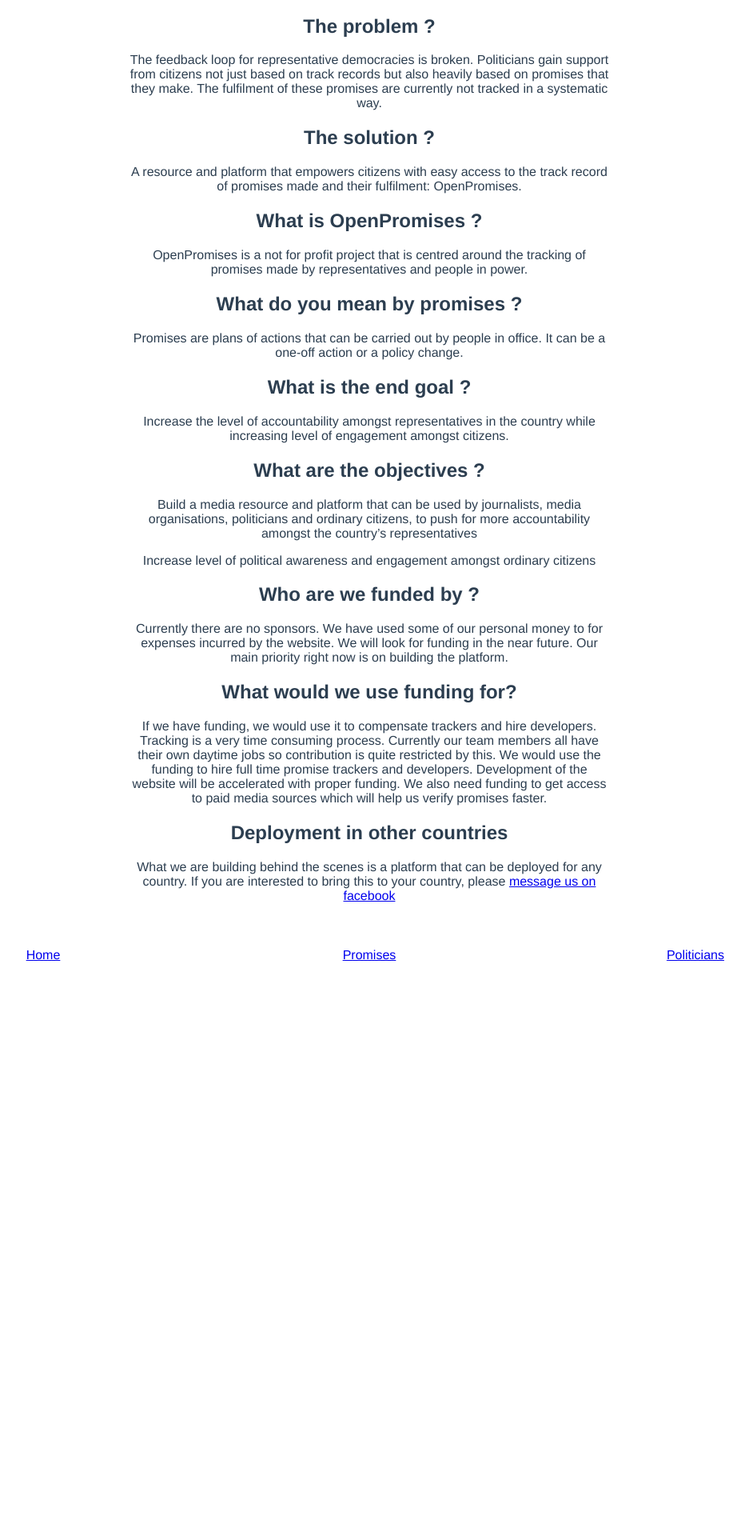
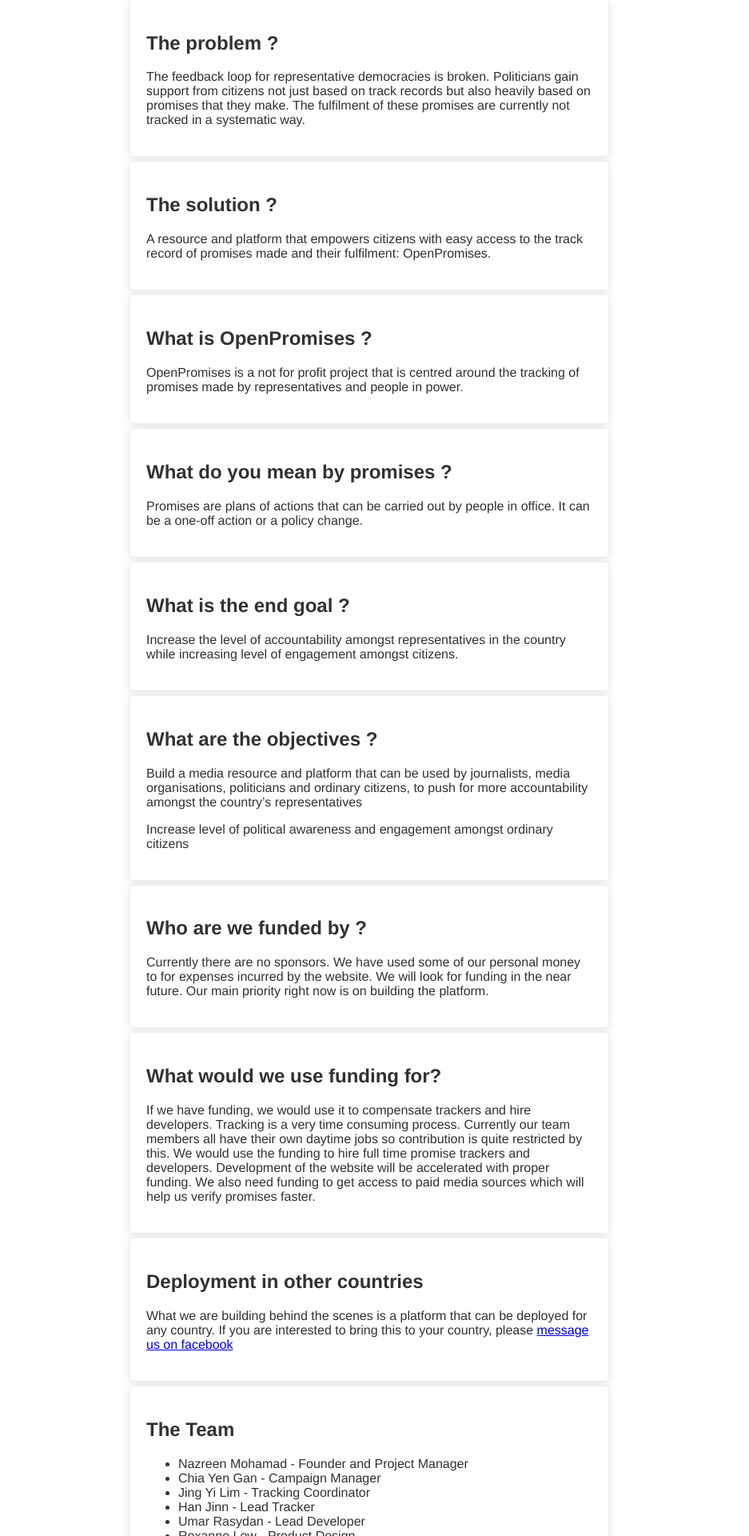
Before and after one commit to openpromisesmy/ui, a Vue app: page /about in a window 1280 px wide. Shown: the part 475-2395 px from the top of the page at 80% size, without its empty margins (178-1115 px from the left). Before the commit the page ends 1728 px from the top, so only its background shows below. Built offline with nearby package versions, Linux system fonts and the light colour scheme; no server answers; what vue-mq would draw is missing.

Commit message:
update team

```diff
--- a/src/components/About.vue
+++ b/src/components/About.vue
@@ -6,34 +6,65 @@
     <el-row>
      <el-col :span="24">
          <div class="about-points">
+
+             <el-card>
              <h2>The problem ?</h2>
              <p>The feedback loop for representative democracies is broken. Politicians gain support from citizens not just based on track records but also heavily based on promises that they make. The fulfilment of these promises are currently not tracked in a systematic way.</p>
+             </el-card>
 
+            <el-card>
              <h2>The solution ?</h2>
              <p>A resource and platform that empowers citizens with easy access to the track record of promises made and their fulfilment: OpenPromises.</p>
+            </el-card>
 
+            <el-card>
              <h2>What is OpenPromises ?</h2>
              <p>OpenPromises is a not for profit project that is centred around the tracking of promises made by representatives and people in power.</p>
+            </el-card>
 
+            <el-card>
              <h2>What do you mean by promises ?</h2>
              <p>Promises are plans of actions that can be carried out by people in office. It can be a one-off action or a policy change.</p>
+            </el-card>
 
+            <el-card>
              <h2>What is the end goal ?</h2>
              <p>Increase the level of accountability amongst representatives in the country while increasing level of engagement amongst citizens.</p>
+            </el-card>
 
+            <el-card>
              <h2>What are the objectives ?</h2>
              <p>Build a media resource and platform that can be used by journalists, media organisations, politicians and ordinary citizens, to push for more accountability amongst the country’s representatives</p>
              <p>Increase level of political awareness and engagement amongst ordinary citizens</p>
+            </el-card>
 
+            <el-card>
              <h2>Who are we funded by ?</h2>
              <p>Currently there are no sponsors. We have used some of our personal money to for expenses incurred by the website. We will look for funding in the near future. Our main priority right now is on building the platform.</p>
+            </el-card>
 
+            <el-card>
              <h2>What would we use funding for?</h2>
              <p>If we have funding, we would use it to compensate trackers and hire developers. Tracking is a very time consuming process. Currently our team members all have their own daytime jobs so contribution is quite restricted by this. We would use the funding to hire full time promise trackers and developers. Development of the website will be accelerated with proper funding. We also need funding to get access to paid media sources which will help us verify promises faster.</p>
+            </el-card>
 
+            <el-card>
              <h2>Deployment in other countries</h2>
              <p>What we are building behind the scenes is a platform that can be deployed for any country. If you are interested to bring this to your country, please <a href="https://facebook.com/openpromises.malaysia" target="_blank">message us on facebook</a></p>
+            </el-card>
 
+          <el-card>
+              <h2>The Team</h2>
+              <ul>
+                <li>Nazreen Mohamad - Founder and Project Manager</li>
+                <li>Chia Yen Gan - Campaign Manager</li>
+                <li>Jing Yi Lim - Tracking Coordinator</li>
+                <li>Han Jinn - Lead Tracker</li>
+                <li>Umar Rasydan - Lead Developer</li>
+                <li>Roxanne Low - Product Design</li>
+              </ul>
+              <p>None of us are affiliated with any political party. We are just ordinary citizens hoping to do our small part in improving our country’s democracy.</p>
+          </el-card>
          </div>
     </el-col>
     </el-row>
@@ -58,4 +89,9 @@ export default {
     max-width: 600px;
     margin: 0 auto
 }
+
+.el-card {
+  margin-bottom: 5px;
+  text-align: left
+}
 </style>
```
